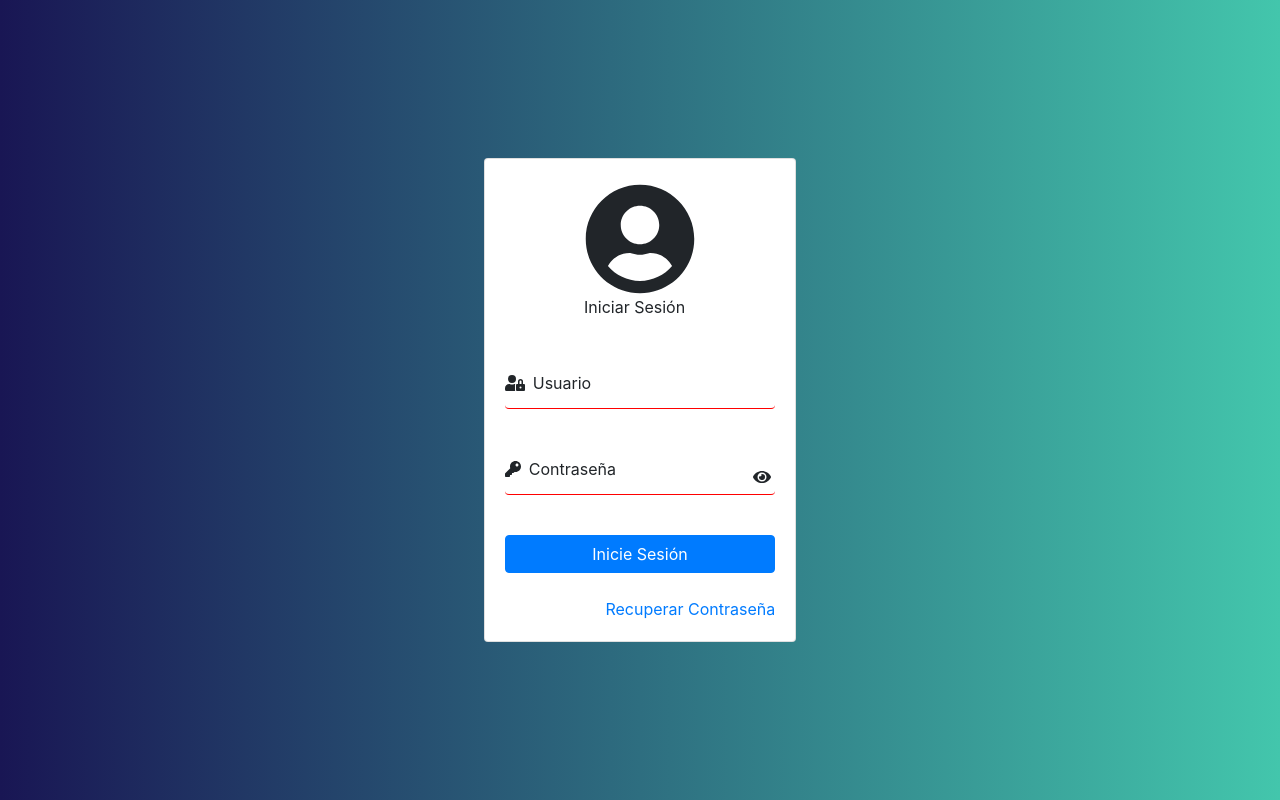
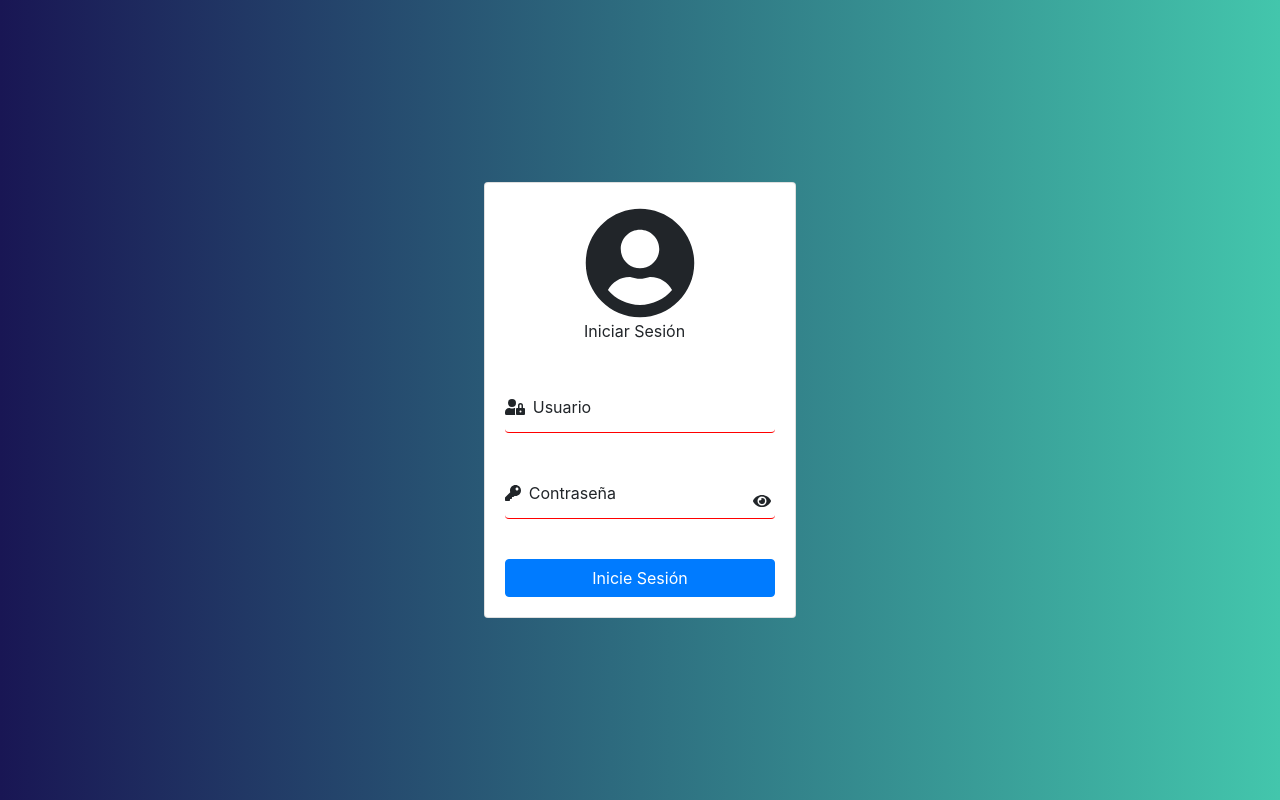
Before and after one commit to BZAMORA1998/ventas-react, a React (Create React App) app: page / in a window 1280 px wide. Built offline with nearby package versions, Linux system fonts and the light colour scheme.

Commit message:
Se elimina el link de recuperar contrasena

```diff
--- a/src/page/login/Login.js
+++ b/src/page/login/Login.js
@@ -86,7 +86,6 @@ const Login=()=>{
                                 </div>
                             </form>
                             <button onClick={postLogin}  id="btn-ok" type="button" className="btn btn-primary w-100" >Inicie Sesión</button>
-                            <a className="mt-4 d-flex justify-content-end">Recuperar Contraseña</a>
                         </div>
                     </div>
                 </div>
```
